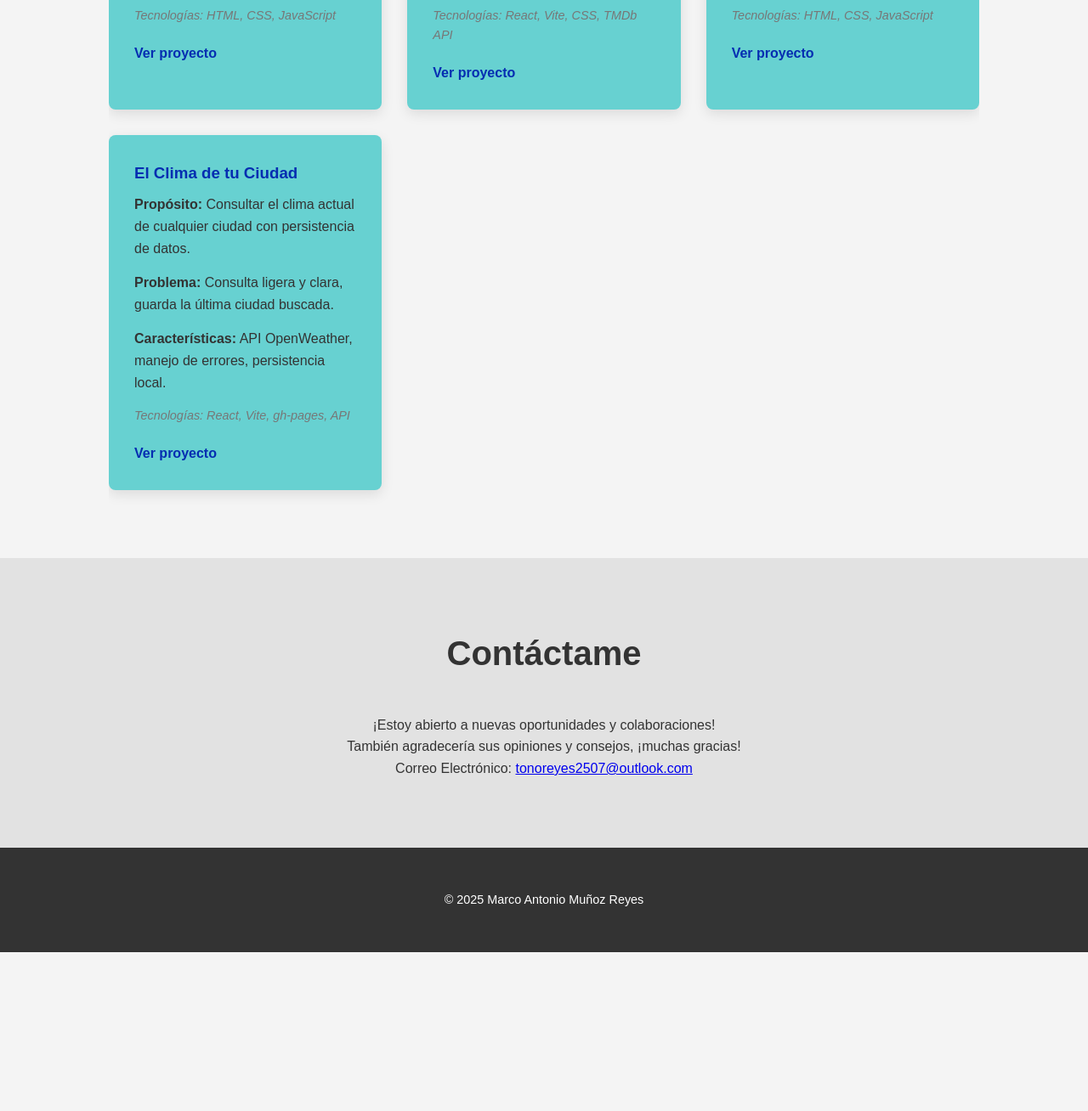
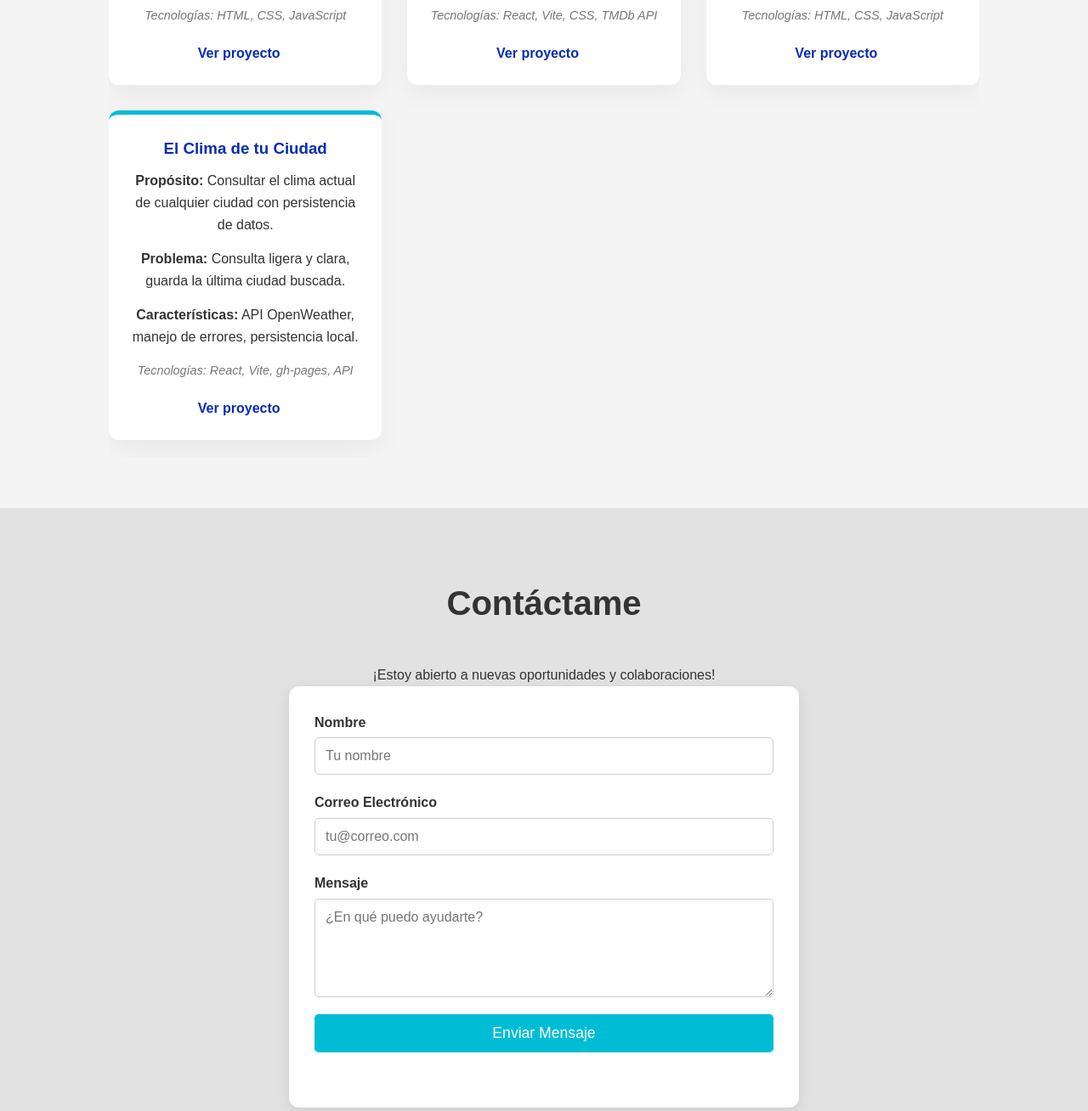
Before and after one commit to Tonoreyes/portafolio-marco, a plain HTML site: page index.html in a window 1280 px wide. Shown: the part 2240-3548 px from the top of the page at 85% size. Before the commit the page ends 3361 px from the top, so only its background shows below. Drawn offline with Linux system fonts and the light colour scheme.

Commit message:
Feat: Implementación de formulario de contacto funcional con Formspree y Fetch

```diff
--- a/index.html
+++ b/index.html
@@ -19,7 +19,7 @@
       </div>
 
       <input type="checkbox" id="menu-toggle" />
-      <label for="menu-toggle" class="menu-icon">
+      <label for="menu-toggle" class="menu-icon" aria-label="Abrir menú">
         <span class="line"></span>
         <span class="line"></span>
         <span class="line"></span>
@@ -131,14 +131,35 @@
   </section>
 
   <section id="contacto" class="section bg-light">
-    <div class="container">
-      <h2>Contáctame</h2>
-      <p>¡Estoy abierto a nuevas oportunidades y colaboraciones!</p>
-      <p>También agradecería sus opiniones y consejos, ¡muchas gracias!</p>
-      <p>Correo Electrónico: <a href="mailto:tonoreyes2507@outlook.com">tonoreyes2507@outlook.com</a></p>
-      <!-- <p>LinkedIn: <a href="https://www.linkedin.com/in/tuperfil/" target="_blank">linkedin.com/in/tuperfil</a></p> -->
-    </div>
-  </section>
+  <div class="container">
+    <h2>Contáctame</h2>
+    <p>¡Estoy abierto a nuevas oportunidades y colaboraciones!</p>
+
+    <div class="contact-wrapper">
+      <form id="contact-form" action="https://formspree.io/f/xojawedn" method="POST" class="contact-form">
+
+        <div class="form-group">
+          <label for="nombre">Nombre</label>
+          <input type="text" name="name" id="nombre" placeholder="Tu nombre" required>
+        </div>
+
+        <div class="form-group">
+          <label for="email">Correo Electrónico</label>
+          <input type="email" name="email" id="email" placeholder="tu@correo.com" required>
+        </div>
+
+        <div class="form-group">
+          <label for="mensaje">Mensaje</label>
+          <textarea name="message" id="mensaje" rows="5" placeholder="¿En qué puedo ayudarte?" required></textarea>
+        </div>
+
+        <button type="submit" id="form-button" class="btn">Enviar Mensaje</button>
+
+        <p id="form-status"></p>
+
+      </form> </div>
+  </div>
+</section>
 
   <footer>
     <div class="container">
--- a/script.js
+++ b/script.js
@@ -49,3 +49,47 @@ document.querySelectorAll('.nav-links a').forEach(link => {
         }
     });
 });
+
+const form = document.getElementById("contact-form");
+const status = document.getElementById("form-status");
+const button = document.getElementById("form-button");
+
+form.addEventListener("submit", async function(event) {
+    event.preventDefault(); // Evita que la página se recargue
+
+    const data = new FormData(event.target);
+
+    // Cambiamos el estado del botón mientras envía
+    button.disabled = true;
+    button.textContent = "Enviando...";
+
+    try {
+        const response = await fetch(event.target.action, {
+            method: form.method,
+            body: data,
+            headers: {
+                'Accept': 'application/json'
+            }
+        });
+
+        if (response.ok) {
+            // ÉXITO
+            status.innerHTML = "¡Gracias! Tu mensaje ha sido enviado correctamente.";
+            status.style.color = "#28a745"; // Verde éxito
+            form.reset(); // Limpia el formulario
+        } else {
+            // ERROR DEL SERVIDOR
+            const errorData = await response.json();
+            status.innerHTML = "Oops! Hubo un problema. Inténtalo de nuevo.";
+            status.style.color = "#dc3545"; // Rojo error
+        }
+    } catch (error) {
+        // ERROR DE RED
+        status.innerHTML = "Error de conexión. Revisa tu internet.";
+        status.style.color = "#dc3545";
+    } finally {
+        // Restauramos el botón
+        button.disabled = false;
+        button.textContent = "Enviar Mensaje";
+    }
+});
--- a/style.css
+++ b/style.css
@@ -201,21 +201,22 @@ header nav {
 .project-grid {
     display: grid;
     grid-template-columns: repeat(auto-fit, minmax(300px, 1fr));
-    gap: 30px;
-}
-
-.project-card {
-    background: #67d1d1;
-    padding: 30px;
-    border-radius: 8px;
-    box-shadow: 0 5px 15px rgba(0,0,0,0.1);
-    text-align: left;
-    transition: transform 0.3s ease;
+   .project-card {
+    background: #ffffff; /* Fondo blanco para limpieza */
+    border-top: 5px solid #00bcd4; /* Barra de color superior */
+    padding: 25px;
+    border-radius: 12px;
+    box-shadow: 0 10px 30px rgba(0,0,0,0.05); /* Sombra más suave */
+    transition: all 0.3s ease;
 }
 
 .project-card:hover {
     transform: translateY(-10px);
+    box-shadow: 0 15px 35px rgba(0,0,0,0.1);
+} gap: 30px;
 }
+
+
 
 .project-card h3 {
     margin-bottom: 10px;
@@ -350,4 +351,58 @@ footer {
     .hero-content h1 {
         font-size: 3em;
     }
+}.contact-wrapper {
+    max-width: 600px;
+    margin: 0 auto;
+    background: #fff;
+    padding: 30px;
+    border-radius: 12px;
+    box-shadow: 0 4px 15px rgba(0,0,0,0.1);
 }
+
+.contact-form {
+    display: flex;
+    flex-direction: column;
+    gap: 20px;
+    text-align: left;
+}
+
+.form-group {
+    display: flex;
+    flex-direction: column;
+    gap: 5px;
+}
+
+.form-group label {
+    font-weight: bold;
+    color: #333;
+}
+
+.form-group input,
+.form-group textarea {
+    padding: 12px;
+    border: 1px solid #ccc;
+    border-radius: 5px;
+    font-family: inherit;
+    font-size: 1rem;
+}
+
+.form-group input:focus,
+.form-group textarea:focus {
+    outline: none;
+    border-color: #00bcd4;
+    box-shadow: 0 0 5px rgba(0, 188, 212, 0.3);
+}
+
+.contact-form .btn {
+    border: none;
+    cursor: pointer;
+    font-size: 1.1rem;
+}
+
+#form-status {
+    margin-top: 15px;
+    font-weight: bold;
+    text-align: center;
+    transition: all 0.3s ease;
+}
```
